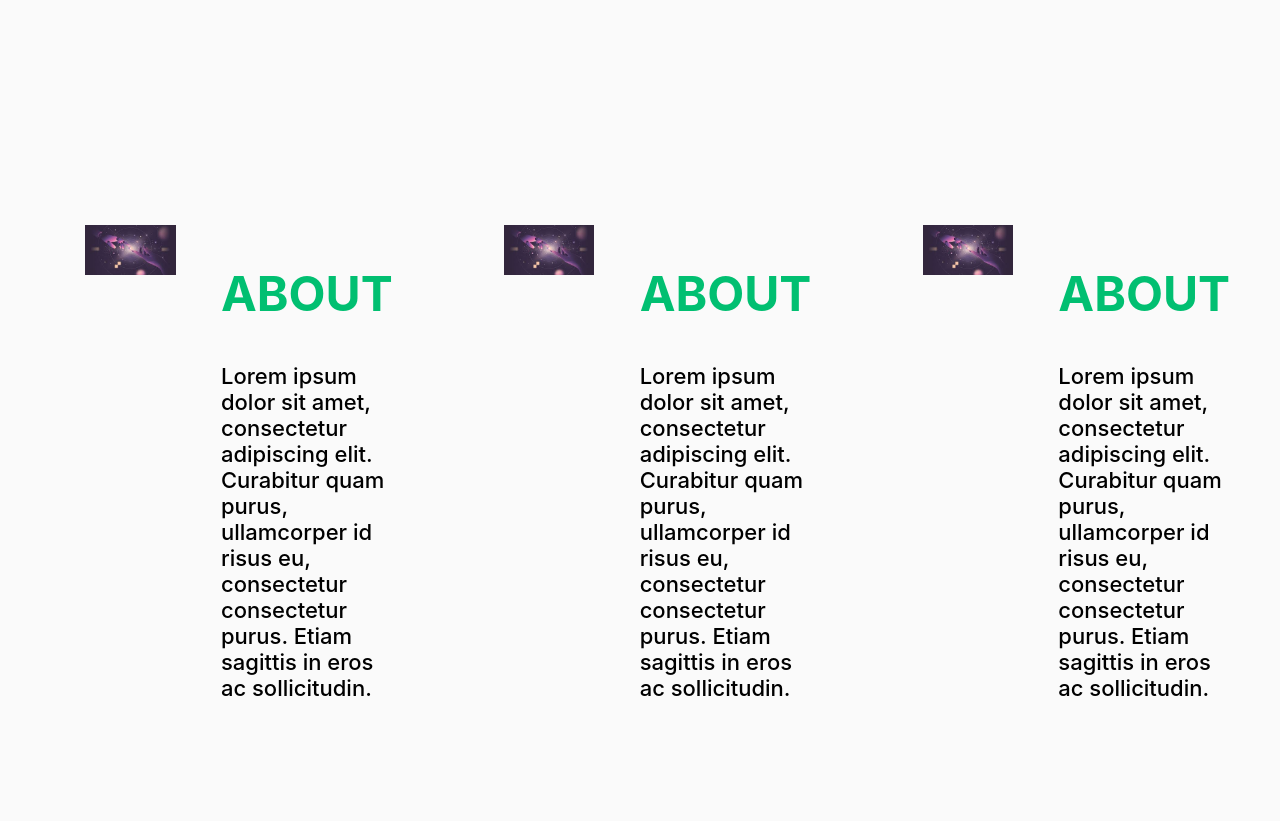
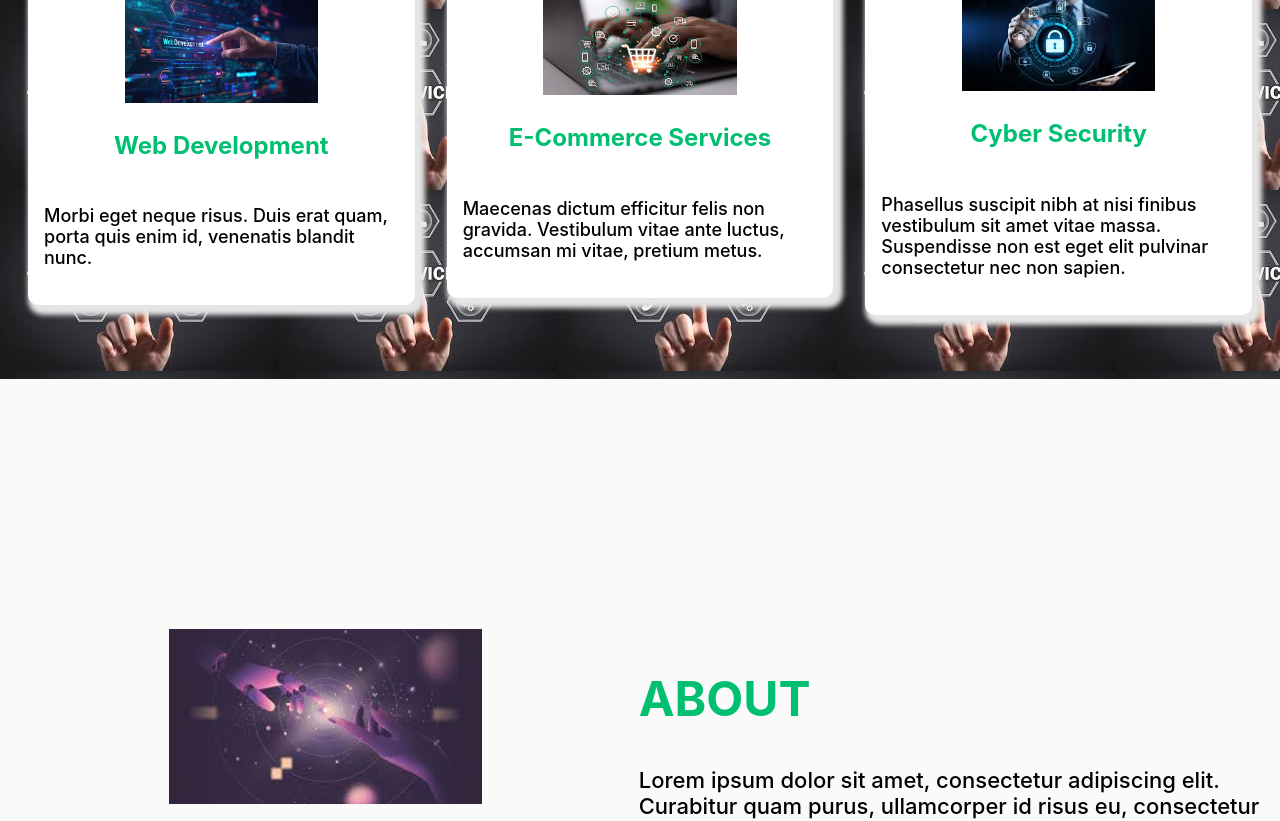
Before and after one commit to darkleas/company-website-reactjs, a React (Create React App) app: page / in a window 1280 px wide. Shown: the part 1060-1881 px from the top of the page. Built offline with nearby package versions, Linux system fonts and the light colour scheme.

Commit message:
Add files via upload

```diff
--- a/src/components/About.js
+++ b/src/components/About.js
@@ -6,7 +6,11 @@ function About() {
       <div className="container about">
         <div className="row">
           <div className="col-md-6 text-center">
-            <img alt="about" src="./img/img1.png" className="img-fluid" />
+            <img
+              alt="about"
+              src={process.env.PUBLIC_URL + "/img/about1.jpg"}
+              className="img-fluid"
+            />
           </div>
           <div className="col-md-6">
             <h2 className="main-title about-h2">ABOUT</h2>
--- a/src/components/Card.js
+++ b/src/components/Card.js
@@ -1,28 +1,24 @@
-function About() {
+function Card(props) {
   return (
-    <>
-      <div style={{marginTop:'15rem',width:'100%',height:'10px'}} className="about-scroll"></div>
+    <div className="card">
+      <br />
 
-      <div className="container about">
-        <div className="row">
-          <div className="col-md-6 text-center">
-            <img
-              alt="about"
-              src={process.env.PUBLIC_URL + "/img/about1.jpg"}
-              className="img-fluid"
-            />
-          </div>
-          <div className="col-md-6">
-            <h2 className="main-title about-h2">ABOUT</h2>
-            <p className="main-p">
-              Lorem ipsum dolor sit amet, consectetur adipiscing elit. Curabitur
-              quam purus, ullamcorper id risus eu, consectetur consectetur
-              purus. Etiam sagittis in eros ac sollicitudin.
-            </p>
-          </div>
-        </div>
+      <div className="text-center">
+        <img
+          alt="card-img"
+          src={process.env.PUBLIC_URL + "/img/" + props.img}
+          className="text-center img-fluid"
+        />
       </div>
-    </>
+      <div className="text-center">
+        <h3 className="card-title">{props.title}</h3>
+      </div>
+      <div className="p-3">
+        <p className="card-text">
+           {props.text}
+        </p>
+      </div>
+    </div>
   );
 }
-export default About;
+export default Card;
--- a/src/components/Header.js
+++ b/src/components/Header.js
@@ -1,7 +1,6 @@
 function Header() {
   return (
     <header>
-      <video src="./video.mp4" loop autoPlay muted></video>
       <h1>Open Source Website</h1>
       <div className="row">
         <button className="btn" style={{ cursor: "pointer" }}>
--- a/src/components/Services.js
+++ b/src/components/Services.js
@@ -1,19 +1,24 @@
 import Card from "./Card";
 function Services() {
   return (
-    <div className="container services">
+    <div
+      className="container services"
+      style={{
+        backgroundImage: `url(${process.env.PUBLIC_URL}/img/servic.jpg)`,
+      }}
+    >
         <h2 className="main-title text-center">SERVICES</h2>
         <div className="card-cover">
             <div className="col-md-12">
                 <div className="row">
                     <div className="col-md-4 mb-2">
-                        <Card title="Web Development" img="card1.png" text="Morbi eget neque risus. Duis erat quam, porta quis enim id, venenatis blandit nunc. " />
+                        <Card title="Web Development" img="web.jpg" text="Morbi eget neque risus. Duis erat quam, porta quis enim id, venenatis blandit nunc. " />
                     </div>
                     <div className="col-md-4 mb-2">
-                    <Card title="E-Commerce Services" img="card2.png" text="Maecenas dictum efficitur felis non gravida. Vestibulum vitae ante luctus, accumsan mi vitae, pretium metus." />
+                    <Card title="E-Commerce Services" img="card2.jpg" text="Maecenas dictum efficitur felis non gravida. Vestibulum vitae ante luctus, accumsan mi vitae, pretium metus." />
                     </div>
                     <div className="col-md-4 mb-2">
-                    <Card title="Cyber Security" img="card3.png" text="Phasellus suscipit nibh at nisi finibus vestibulum sit amet vitae massa. Suspendisse non est eget elit pulvinar consectetur nec non sapien." />
+                    <Card title="Cyber Security" img="card3.jpg" text="Phasellus suscipit nibh at nisi finibus vestibulum sit amet vitae massa. Suspendisse non est eget elit pulvinar consectetur nec non sapien." />
                     </div>
                 </div>
             </div>
```
